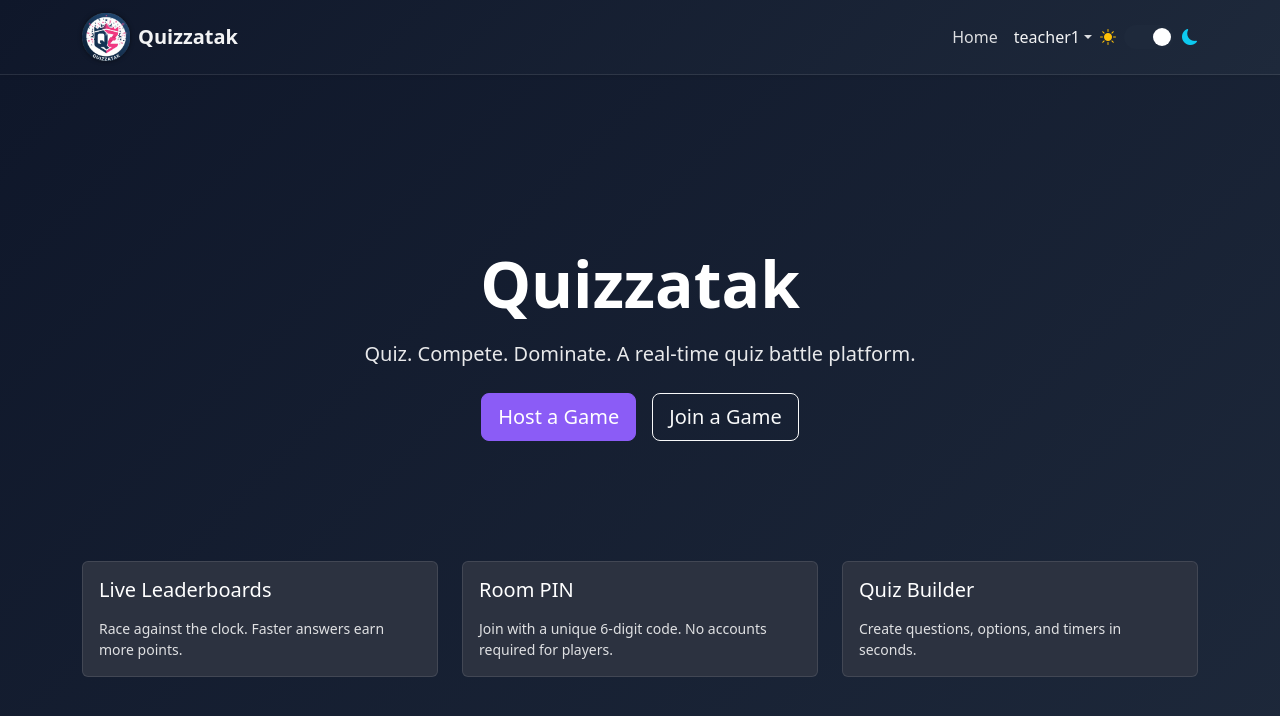
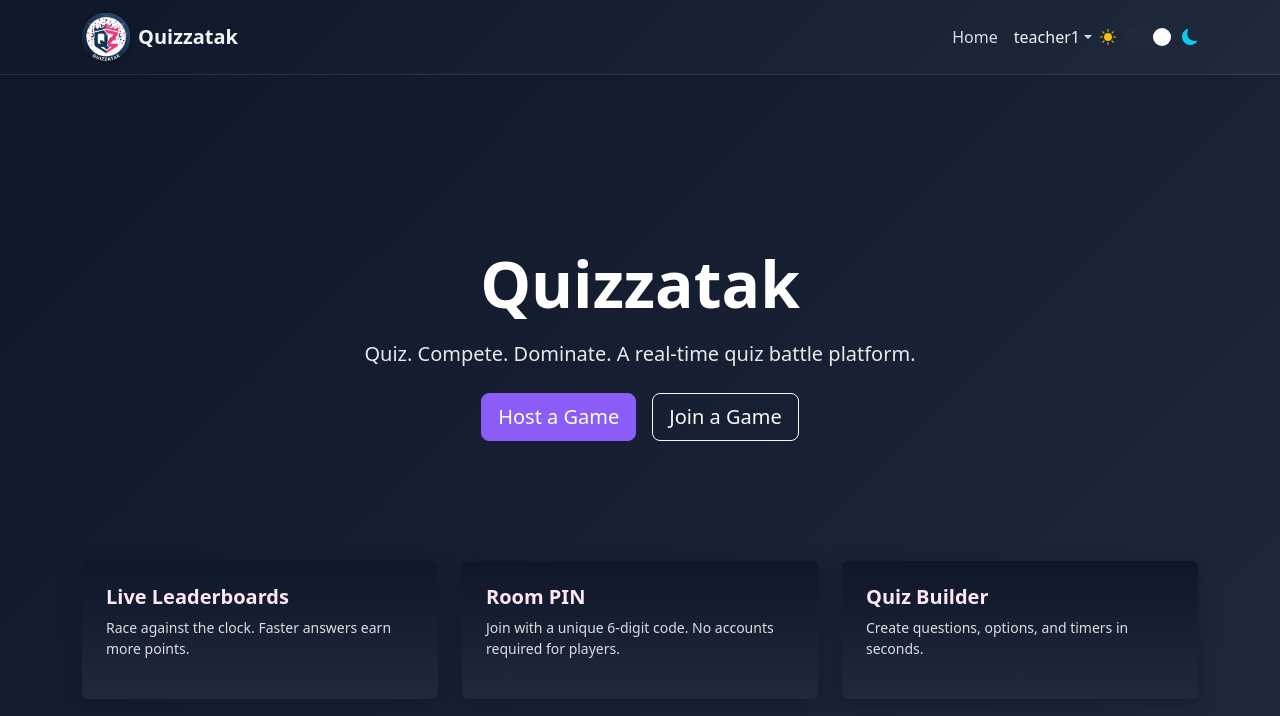
Before and after one commit to Ali-Said1/Quizzatak, a React (Vite) app: page / in a window 1280 px wide. Shown: the top 716 px of the page. Built offline with nearby package versions, Linux system fonts and the light colour scheme.

Commit message:
Styling change

```diff
--- a/src/App.css
+++ b/src/App.css
@@ -42,26 +42,6 @@
   color: rgba(255, 255, 255, 0.9) !important;
 }
 
-/* Feature Cards (if used elsewhere) */
-.dark .feature-card {
-  background: rgba(30, 41, 59, 0.8);
-  backdrop-filter: blur(10px);
-  border: 1px solid rgba(255, 255, 255, 0.1);
-  color: white;
-  transition: transform 0.2s;
-}
-
-.light .feature-card {
-  background: rgba(255, 255, 255, 0.25);
-  backdrop-filter: blur(10px);
-  border: 1px solid rgba(255, 255, 255, 0.3);
-  color: white;
-  transition: transform 0.2s;
-}
-
-.feature-card:hover {
-  transform: translateY(-5px);
-}
 
 .card-text {
   color: rgba(255, 255, 255, 0.85) !important;
--- a/src/components/FeatureCard.jsx
+++ /dev/null
@@ -1,19 +0,0 @@
-import React from 'react';
-import { Card } from 'react-bootstrap';
-import { useContext } from 'react';
-import { ThemeContext } from '../contexts/ThemeContext';
-const FeatureCard = ({ title, description }) => {
-  const theme = useContext(ThemeContext);
-  return (
-    <Card className={`feature-card h-100 ${theme}`}>
-      <Card.Body>
-        <Card.Title className="h5 mb-3">{title}</Card.Title>
-        <Card.Text className="small card-text">
-          {description}
-        </Card.Text>
-      </Card.Body>
-    </Card>
-  );
-};
-
-export default FeatureCard;
--- /dev/null
+++ b/src/components/FeatureCard/FeatureCard.css
@@ -0,0 +1,63 @@
+.feature-card {
+  border-radius: 12px;
+  transition: transform 0.18s ease, box-shadow 0.18s ease, background 0.25s ease;
+  cursor: default;
+  overflow: hidden;
+}
+
+.feature-card.dark,
+.main-wrapper.dark .feature-card {
+  background: linear-gradient(180deg, #0F172A 0%, #1E293B 100%);
+  color: #FCE7F3;
+  border: 1px solid rgba(236,72,153,0.08);
+  box-shadow: 0 6px 18px rgba(15,23,42,0.6);
+}
+.feature-card.dark .card-title,
+.main-wrapper.dark .feature-card .card-title {
+  color: #FCE7F3;
+  font-weight: 700;
+}
+.feature-card.dark .card-text,
+.main-wrapper.dark .feature-card .card-text {
+  color: rgba(252,231,243,0.92);
+}
+.feature-card.dark:hover,
+.main-wrapper.dark .feature-card:hover {
+  transform: translateY(-6px);
+  box-shadow: 0 12px 30px rgba(15,23,42,0.8), 0 0 18px rgba(236,72,153,0.12);
+}
+
+/* ===== LIGHT THEME (REPLACE EXISTING LIGHT BLOCK WITH THIS) ===== */
+.feature-card.light,
+.main-wrapper.light .feature-card {
+  /* softened pink base that complements the page gradient */
+  background: linear-gradient(180deg, rgba(248, 176, 217, 0.98) 0%, rgba(255,255,255,0.98) 100%);
+  color: #0F172A !important; /* deep navy for main text */
+  border: 1px solid rgba(236,72,153,0.18);
+  box-shadow: 0 6px 18px rgba(15,23,42,0.06);
+}
+
+/* Ensure title and body text are dark (higher specificity + !important to override any lingering rules) */
+.feature-card.light .card-title,
+.main-wrapper.light .feature-card .card-title {
+  color: #0F172A !important;
+  font-weight: 700;
+}
+
+.feature-card.light .card-text,
+.main-wrapper.light .feature-card .card-text {
+  color: rgba(15,23,42,0.85) !important;
+}
+
+/* Hover state for light mode (keeps subtle pink glow) */
+.feature-card.light:hover,
+.main-wrapper.light .feature-card:hover {
+  transform: translateY(-6px);
+  box-shadow: 0 12px 30px rgba(236,72,153,0.18);
+}
+
+
+@media (max-width: 576px) {
+  .feature-card .card-title { font-size: 1rem; }
+  .feature-card .card-text { font-size: 0.85rem; }
+}
--- /dev/null
+++ b/src/components/FeatureCard/FeatureCard.jsx
@@ -0,0 +1,19 @@
+import React, { useContext } from "react";
+import { Card } from "react-bootstrap";
+import { ThemeContext } from "../../contexts/ThemeContext";
+import "./FeatureCard.css";
+
+const FeatureCard = ({ title, description, children }) => {
+  const { theme } = useContext(ThemeContext); // must be { theme, toggleTheme }
+  return (
+    <Card className={`feature-card ${theme} h-100 border-0`}>
+      <Card.Body className="p-4 d-flex flex-column">
+        <Card.Title className="mb-2">{title}</Card.Title>
+        <Card.Text className="mb-3 small">{description}</Card.Text>
+        {children && <div className="mt-auto">{children}</div>}
+      </Card.Body>
+    </Card>
+  );
+};
+
+export default FeatureCard;
--- a/src/pages/Classroom/Classroom.jsx
+++ b/src/pages/Classroom/Classroom.jsx
@@ -63,9 +63,9 @@ const Classroom = () => {
             <Collapse in={showLeaderboard}>
               <div className="mt-3">
                 <h6 className="fw-bold">Leaderboard</h6>
-                {classroom.students.length > 0 ? (
+                {classroom.studentIds.length > 0 ? (
                   <ListGroup>
-                    {classroom.students
+                    {classroom.studentIds
                       .sort((a, b) => b.score - a.score)
                       .map((s, idx) => (
                         <ListGroup.Item
--- a/src/pages/Landing/Landing.jsx
+++ b/src/pages/Landing/Landing.jsx
@@ -3,7 +3,7 @@ import {useContext} from 'react';
 import { Container, Row, Col } from 'react-bootstrap';
 import Header from '../../components/Header/Header';
 import Hero from '../../components/Hero';
-import FeatureCard from '../../components/FeatureCard';
+import FeatureCard from '../../components/FeatureCard/FeatureCard';
 import { ThemeContext } from "../../contexts/ThemeContext";
 
 
```
